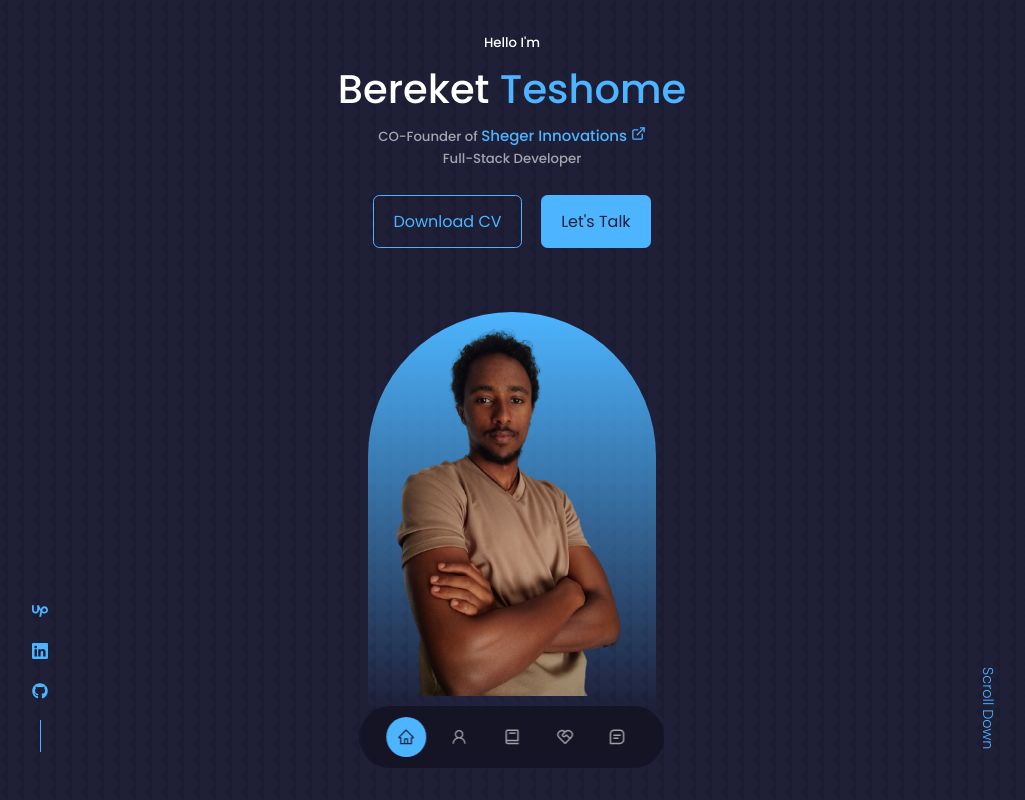
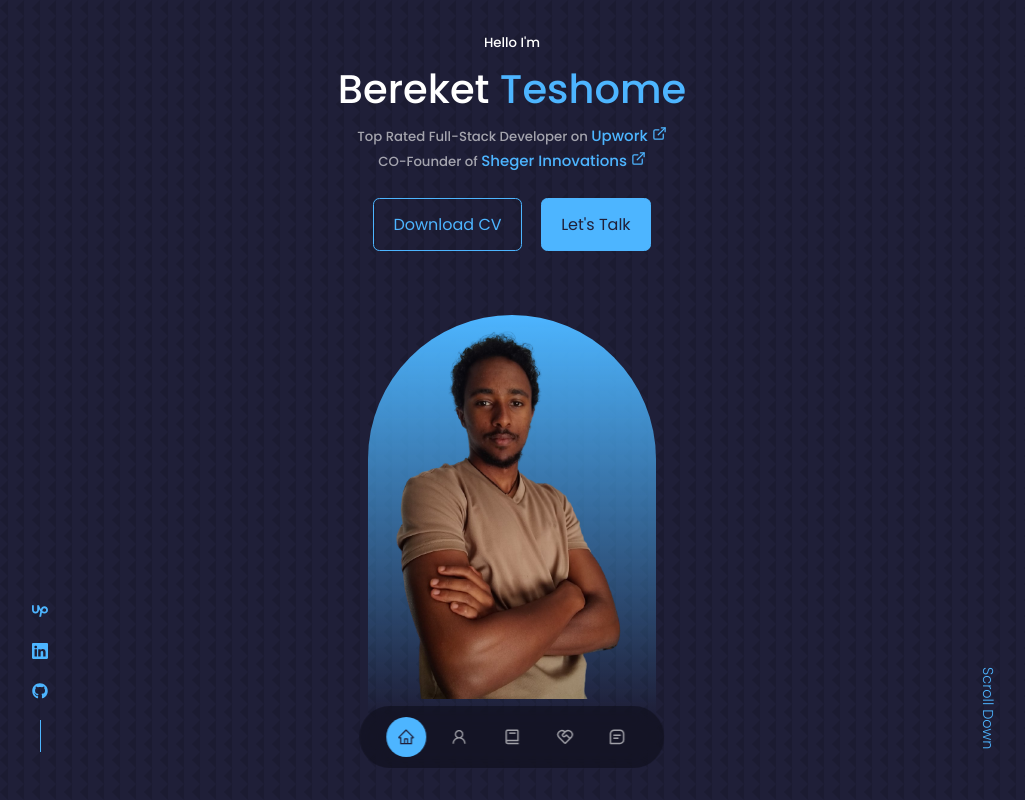
Before and after one commit to BereketTeshome/Personal-Portfolio, a React (Create React App) app: page / in a window 1280 px wide. Shown: the top 800 px of the page, without its empty margins (128-1153 px from the left). Built offline with nearby package versions, Linux system fonts and the light colour scheme.

Commit message:
translation added

```diff
--- a/src/components/header/Header.js
+++ b/src/components/header/Header.js
@@ -43,6 +43,16 @@ const Header = () => {
             Bereket <span className="father-name">Teshome</span>
           </h1>
           <h5 className="text-light">
+            Top Rated Full-Stack Developer on{" "}
+            <a
+              href="https://www.upwork.com/freelancers/~013c18cc64d84ad32b"
+              target="_blank"
+              style={{ fontSize: "15px" }}
+            >
+              Upwork <FiExternalLink />
+            </a>
+          </h5>
+          <h5 className="text-light">
             CO-Founder of{" "}
             <a
               href="https://shegerinnovations.com.et"
@@ -52,7 +62,6 @@ const Header = () => {
               Sheger Innovations <FiExternalLink />
             </a>
           </h5>
-          <h5 className="text-light">Full-Stack Developer</h5>
         </motion.div>
         <motion.div
           variants={containerVariants}
```
